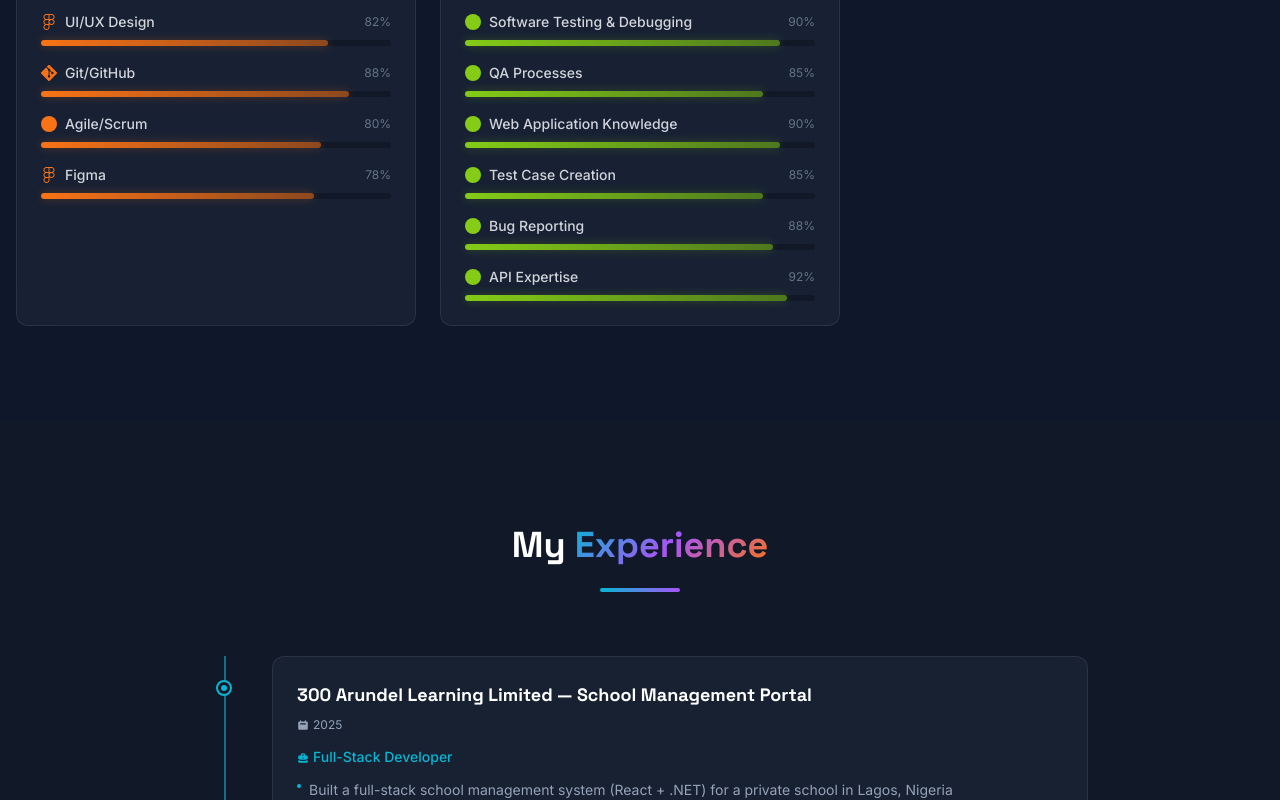
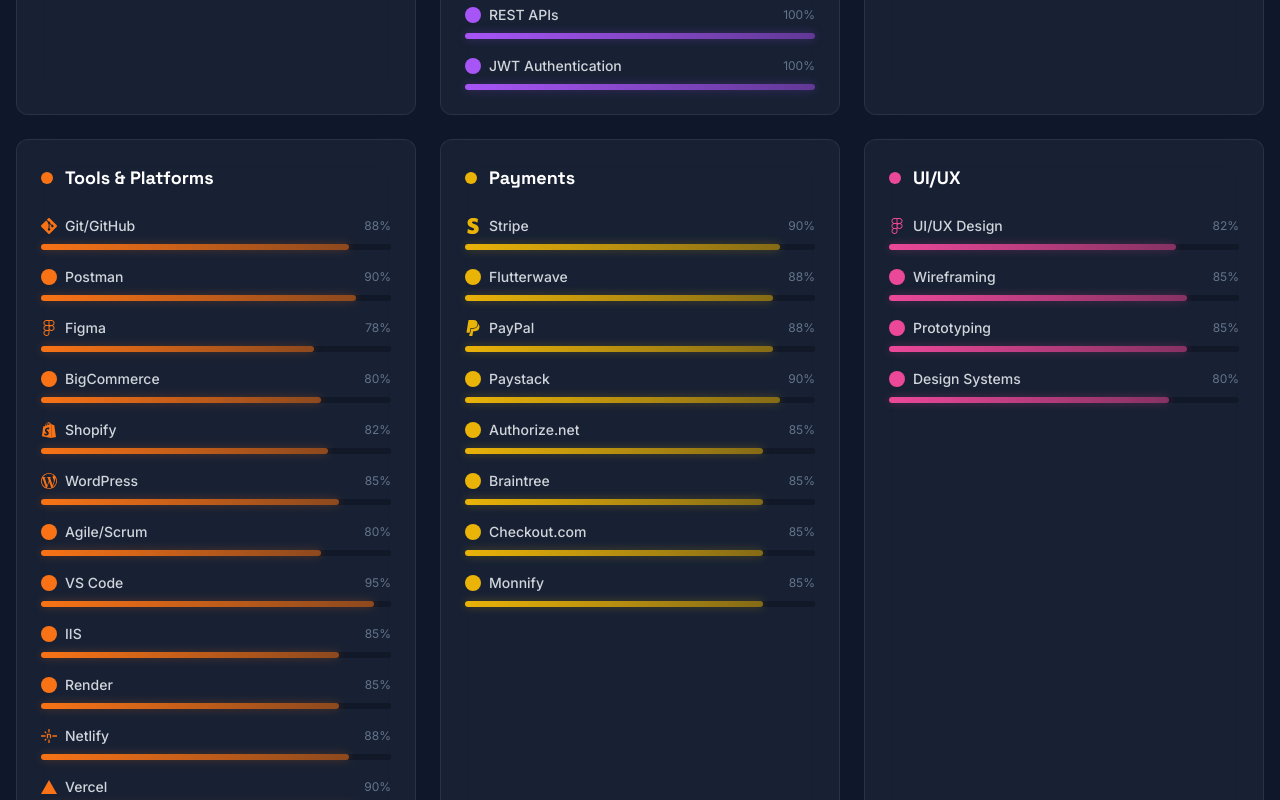
Before and after one commit to Saeedrido/My-Portfolio, a React (Vite) app: page / in a window 1280 px wide. Shown: the part 2480-3280 px from the top of the page. Built offline with nearby package versions, Linux system fonts and the light colour scheme.

Commit message:
update made

```diff
--- a/src/sections/Experience.jsx
+++ b/src/sections/Experience.jsx
@@ -6,10 +6,10 @@
 const experiences = [
   {
     company: '300 Arundel Learning Limited — School Management Portal',
-    role: 'Full-Stack Developer',
-    period: '2025',
+    role: 'Freelance Fullstack Developer',
+    period: '2026 (1.5 months)',
     description: [
-      'Built a full-stack school management system (React + .NET) for a private school in Lagos, Nigeria',
+      'Built a full-stack school management system (React + .NET) for a private school in Lagos, Nigeria, digitizing the entire academic lifecycle',
       'Student management — Registration, class assignment, ID card generation, CSV export with paginated student lists',
       'Exams & assessments — Exam creation, question banks (with DOCX upload), automated grading, theory marking, result computation, report cards',
       'Promotions & academic tracking — Term-to-term promotion with configurable criteria, cumulative result calculation, position ranking',
@@ -24,13 +24,27 @@
   {
     company: 'BillXpress — Bill Payment Platform',
     role: 'Self-built Payment Platform',
-    period: '2026',
+    period: '2025 (2 months)',
     description: [
       'My first self-built payment platform — a full-stack bill payment system with wallet funding via Paystack, handling the complete transaction lifecycle from initialization to webhook confirmation',
       'Users can fund their wallet via card, bank transfer, or USSD and instantly purchase airtime, data bundles, cable TV subscriptions, electricity tokens, betting wallet funding, and education fees from a single unified balance',
       'Implemented the complete Paystack payment lifecycle: initialize → verify → webhook confirmation with signature validation and automatic wallet credit on success',
       'Implemented complete authentication flow with MFA (TOTP), session management with idle/absolute timeout, CSRF double-submit cookie protection, account lockout with exponential backoff, and refresh token rotation',
       'Built admin dashboard with real-time analytics, user management, transaction oversight, spending charts, and service distribution insights using Recharts',
+    ],
+  },
+  {
+    company: 'E-Commerce Web Application — Fullstack Online Store',
+    role: 'Fullstack Developer',
+    period: '2025 (3 months)',
+    description: [
+      'Built a full-featured online store with product catalog, search, shopping cart, and PayPal payment processing with webhook-based payment verification and automatic order confirmation',
+      'Implemented real-time order tracking with WebSocket notifications keeping customers informed of every status change from placement to delivery',
+      'Integrated third-party logistics APIs for automated shipment tracking with live delivery status and estimated arrival times displayed on the customer dashboard',
+      'Built a customer dashboard with a live map view showing real-time delivery driver location and order progress',
+      'Implemented Redis caching for product catalog and session data, reducing page load times by over 40% and achieving 90+ Lighthouse performance scores',
+      'Designed a responsive, mobile-first UI with optimized load times and intuitive navigation',
+      'Developed RESTful backend APIs for product management, order processing, and user accounts with secure JWT authentication',
     ],
   },
   {
@@ -42,6 +56,7 @@
       'Built RESTful APIs with C# and ASP.NET Core for a payment-integrated platform backend, handling transaction workflows and third-party integrations',
       'Developed Node.js and Express REST APIs for a separate client-facing application, supporting frontend data needs and external service integrations',
       'Integrated idempotent payment processing using idempotency keys to prevent duplicate charges and ensure exactly-once transaction handling across network retries',
+      'Collaborated with a distributed team of developers and designers, delivering features through Agile sprints with regular code reviews and pair programming sessions',
       'Optimized SQL database queries, reducing data retrieval times and enhancing application performance',
       'Designed and implemented admin dashboards with real-time data visualizations for business monitoring',
     ],
@@ -53,7 +68,7 @@
     grade: '97%',
     gradeImage: '/intern-grade.jpeg',
     description: [
-      'Achieved 97% overall grade — the highest among peers in the internship cohort',
+      'Worked within a team of interns on grouped projects, yet achieved 97% overall — the highest grade among all peers in the internship cohort',
       'Integrated LLM-powered AI chat features enabling natural language user communication',
       'Built end-to-end messaging system for seamless real-time user interaction',
       'Developed and optimized API endpoints for AI services and message handling',
@@ -71,7 +86,7 @@
   {
     company: 'SYSBEAMS, Abeokuta',
     role: 'Software Engineer',
-    period: '2022 – 2024',
+    period: '2025 (Oct – Dec)',
     description: [
       'Developed a full-featured e-commerce frontend in React with complete payment flow and cart management',
       'Built user authentication and authorization systems using JWT and ASP.NET Core',
@@ -83,9 +98,9 @@
   {
     company: 'CODE LEARNERS HUB, Abeokuta',
     role: 'Coding Instructor',
-    period: '2023 – Present',
+    period: '2025 – Present',
     description: [
-      'Teach HTML, CSS, JavaScript, React, and C# to aspiring developers through structured coursework',
+      'Teach HTML, CSS, JavaScript, Python, React, and C# to aspiring developers through structured coursework',
       'Design and update course materials to reflect current industry practices and modern tooling',
       'Mentor students on real-world projects, providing code reviews and technical guidance',
     ],
--- a/src/sections/Skills.jsx
+++ b/src/sections/Skills.jsx
@@ -1,7 +1,11 @@
 import { motion } from 'framer-motion'
 import { useTheme } from '../context/ThemeContext'
-import { FaReact, FaHtml5, FaCss3Alt, FaJsSquare, FaNodeJs } from 'react-icons/fa'
-import { SiTypescript, SiBootstrap, SiDotnet, SiMysql, SiPostgresql, SiMongodb, SiFigma, SiGit } from 'react-icons/si'
+import { FaReact, FaHtml5, FaCss3Alt, FaJsSquare, FaNodeJs, FaPython } from 'react-icons/fa'
+import {
+  SiTypescript, SiBootstrap, SiDotnet, SiMysql, SiPostgresql, SiMongodb, SiFigma, SiGit,
+  SiNextdotjs, SiAngular, SiPhp, SiLaravel, SiVercel, SiNetlify,
+  SiShopify, SiWordpress, SiStripe, SiPaypal, SiOpenai
+} from 'react-icons/si'
 import { FaDatabase } from 'react-icons/fa'
 
 const skillCategories = [
@@ -10,10 +14,12 @@
     color: '#06b6d4',
     skills: [
       { name: 'React', icon: FaReact, level: 100 },
+      { name: 'Next.js', icon: SiNextdotjs, level: 90 },
+      { name: 'Angular', icon: SiAngular, level: 85 },
+      { name: 'JavaScript', icon: FaJsSquare, level: 100 },
+      { name: 'TypeScript', icon: SiTypescript, level: 90 },
       { name: 'HTML5', icon: FaHtml5, level: 100 },
       { name: 'CSS3', icon: FaCss3Alt, level: 100 },
-      { name: 'JavaScript', icon: FaJsSquare, level: 100 },
-      { name: 'TypeScript', icon: SiTypescript, level: 75 },
       { name: 'Bootstrap', icon: SiBootstrap, level: 85 },
     ],
   },
@@ -22,10 +28,15 @@
     color: '#a855f7',
     skills: [
       { name: 'Node.js', icon: FaNodeJs, level: 100 },
+      { name: 'Express.js', level: 100 },
+      { name: 'Python', icon: FaPython, level: 85 },
       { name: 'C#', level: 100 },
       { name: 'ASP.NET Core', icon: SiDotnet, level: 100 },
-      { name: 'Web API', icon: SiDotnet, level: 100 },
+      { name: 'MVC', level: 90 },
+      { name: 'PHP', icon: SiPhp, level: 80 },
+      { name: 'Laravel', icon: SiLaravel, level: 80 },
       { name: 'REST APIs', level: 100 },
+      { name: 'JWT Authentication', level: 100 },
     ],
   },
   {
@@ -36,28 +47,76 @@
       { name: 'SQL Server', icon: FaDatabase, level: 100 },
       { name: 'PostgreSQL', icon: SiPostgresql, level: 100 },
       { name: 'MongoDB', icon: SiMongodb, level: 100 },
+      { name: 'Oracle', level: 85 },
     ],
   },
   {
-    title: 'Other',
+    title: 'Tools & Platforms',
     color: '#f97316',
     skills: [
+      { name: 'Git/GitHub', icon: SiGit, level: 88 },
+      { name: 'Postman', level: 90 },
+      { name: 'Figma', icon: SiFigma, level: 78 },
+      { name: 'BigCommerce', level: 80 },
+      { name: 'Shopify', icon: SiShopify, level: 82 },
+      { name: 'WordPress', icon: SiWordpress, level: 85 },
+      { name: 'Agile/Scrum', level: 80 },
+      { name: 'VS Code', level: 95 },
+      { name: 'IIS', level: 85 },
+      { name: 'Render', level: 85 },
+      { name: 'Netlify', icon: SiNetlify, level: 88 },
+      { name: 'Vercel', icon: SiVercel, level: 90 },
+      { name: 'AWS', level: 82 },
+      { name: 'Railway', level: 85 },
+    ],
+  },
+  {
+    title: 'Payments',
+    color: '#eab308',
+    skills: [
+      { name: 'Stripe', icon: SiStripe, level: 90 },
+      { name: 'Flutterwave', level: 88 },
+      { name: 'PayPal', icon: SiPaypal, level: 88 },
+      { name: 'Paystack', level: 90 },
+      { name: 'Authorize.net', level: 85 },
+      { name: 'Braintree', level: 85 },
+      { name: 'Checkout.com', level: 85 },
+      { name: 'Monnify', level: 85 },
+    ],
+  },
+  {
+    title: 'UI/UX',
+    color: '#ec4899',
+    skills: [
       { name: 'UI/UX Design', icon: SiFigma, level: 82 },
-      { name: 'Git/GitHub', icon: SiGit, level: 88 },
-      { name: 'Agile/Scrum', level: 80 },
-      { name: 'Figma', icon: SiFigma, level: 78 },
+      { name: 'Wireframing', level: 85 },
+      { name: 'Prototyping', level: 85 },
+      { name: 'Design Systems', level: 80 },
     ],
   },
   {
     title: 'Testing & QA',
     color: '#84cc16',
     skills: [
-      { name: 'Software Testing & Debugging', level: 90 },
+      { name: 'Troubleshooting & Debugging', level: 90 },
+      { name: 'Software Testing', level: 88 },
       { name: 'QA Processes', level: 85 },
       { name: 'Web Application Knowledge', level: 90 },
       { name: 'Test Case Creation', level: 85 },
       { name: 'Bug Reporting', level: 88 },
       { name: 'API Expertise', level: 92 },
+    ],
+  },
+  {
+    title: 'AI Tools',
+    color: '#6366f1',
+    skills: [
+      { name: 'OpenAI', icon: SiOpenai, level: 92 },
+      { name: 'Claude', level: 90 },
+      { name: 'Blackbox AI', level: 85 },
+      { name: 'ChatGPT', level: 92 },
+      { name: 'Uizard', level: 80 },
+      { name: 'Galileo AI', level: 80 },
     ],
   },
 ]
```
